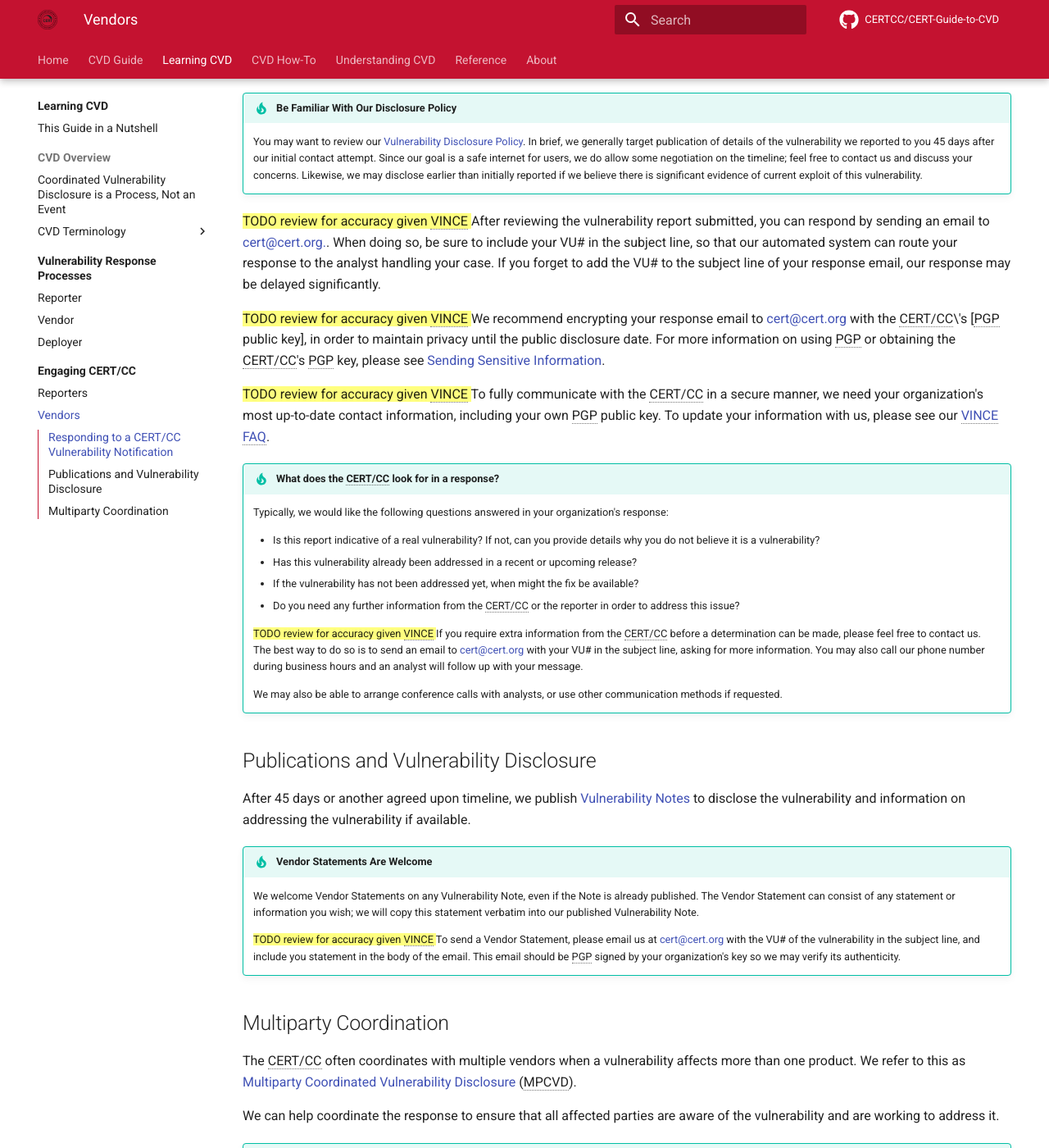
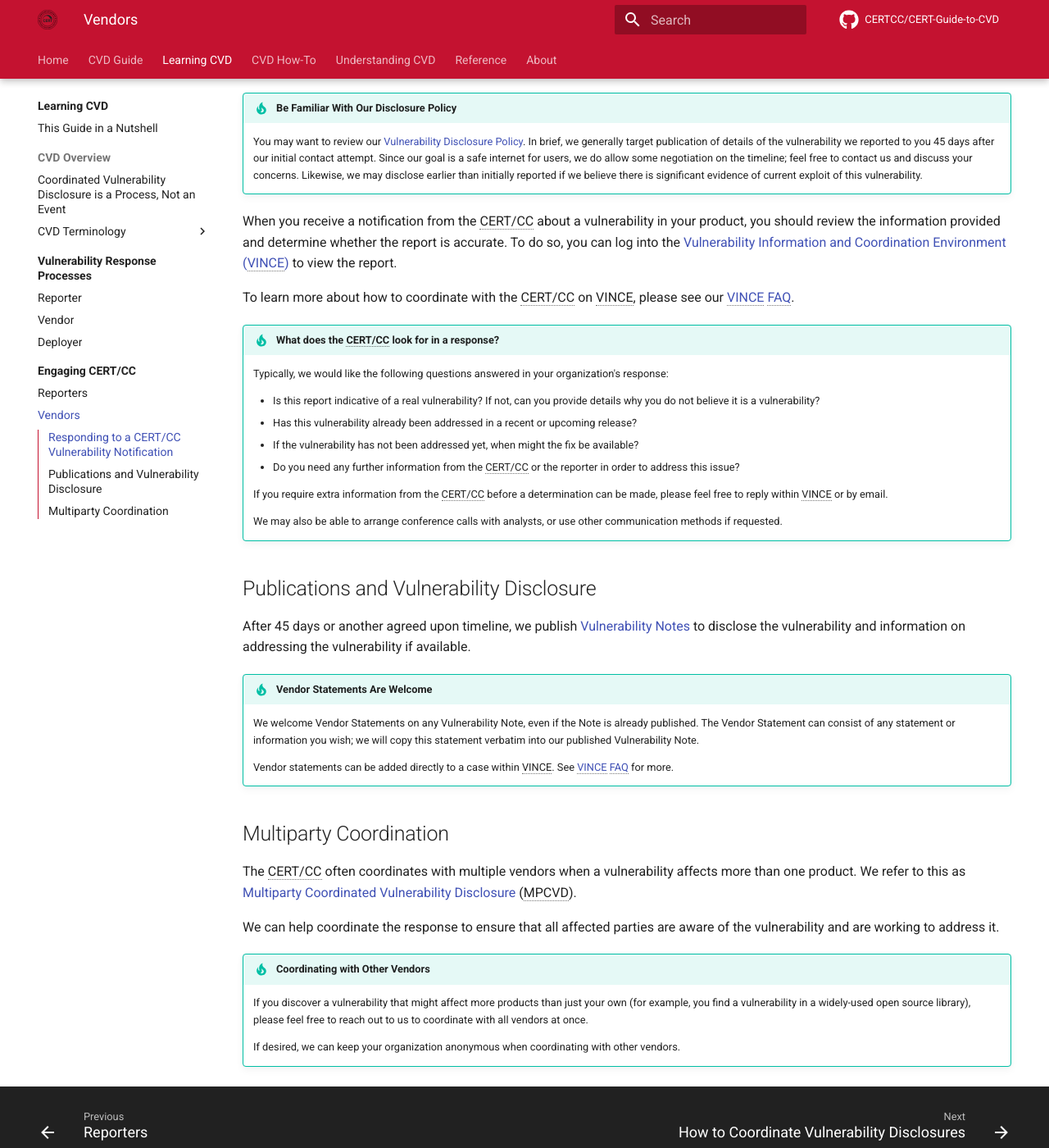
Before and after one commit to CERTCC/CERT-Guide-to-CVD, an MkDocs documentation site: the page built from docs/tutorials/coord_certcc/vendor.md, in a window 1280 px wide and 1400 px high, scrolled down 365 px. Shown: the whole window at 82% size. Built offline with MkDocs 1.6.1 and Material for MkDocs 9.7.7, drawn with Linux system fonts in a browser that asks for light colours; comment, search, counter and statistics services are not loaded; some of the changed text lies outside the part shown.

Commit message:
revise vendor advice

```diff
--- a/docs/tutorials/coord_certcc/vendor.md
+++ b/docs/tutorials/coord_certcc/vendor.md
@@ -12,25 +12,12 @@
 
 {% include-markdown "../../_includes/_certcc_policy_tip.md" heading-offset=1 %}
 
-{== TODO review for accuracy given VINCE ==}
-After reviewing the vulnerability report submitted, you can respond by
-sending an email to [cert@cert.org.](mailto:cert@cert.org).
-When doing so, be sure to include your VU# in the subject line, so that
-our automated system can route your response to the analyst handling
-your case. If you forget to add the VU# to the subject line of your
-response email, our response may be delayed significantly.
+When you receive a notification from the CERT/CC about a vulnerability in your product,
+you should review the information provided and determine whether the report is accurate.
+To do so, you can log into the
+[Vulnerability Information and Coordination Environment (VINCE)](https://www.kb.cert.org/vince/) to view the report.
 
-{== TODO review for accuracy given VINCE ==}
-We recommend encrypting your response email to
-[cert@cert.org](mailto:cert@cert.org) with the CERT/CC\'s [PGP public key], in order to
-maintain privacy until the public disclosure date. For more information
-on using PGP or obtaining the CERT/CC's PGP key, please see [Sending
-Sensitive Information](http://www.cert.org/contact/sensitive-information.cfm).
-
-{== TODO review for accuracy given VINCE ==}
-To fully communicate with the CERT/CC in a secure manner, we need your
-organization's most up-to-date contact information, including your own
-PGP public key. To update your information with us, please see our
+To learn more about how to coordinate with the CERT/CC on VINCE, please see our
 [VINCE FAQ](https://vuls.cert.org/confluence/display/VIN/Frequently+Asked+Questions).
 
 !!! tip "What does the CERT/CC look for in a response?"
@@ -47,13 +34,8 @@
     -   Do you need any further information from the CERT/CC or the reporter
     in order to address this issue?
 
-    {== TODO review for accuracy given VINCE ==}
     If you require extra information from the CERT/CC before a determination
-    can be made, please feel free to contact us. The best way to do so is to
-    send an email to [cert@cert.org](mailto:cert@cert.org)
-    with your VU# in the subject line, asking for more
-    information. You may also call our phone number during business hours
-    and an analyst will follow up with your message.
+    can be made, please feel free to reply within VINCE or by email.
 
     We may also be able to arrange conference calls with analysts, or use
     other communication methods if requested.
@@ -71,12 +53,8 @@
     or information you wish; we will copy this statement verbatim into our
     published Vulnerability Note.
 
-    {== TODO review for accuracy given VINCE ==}
-    To send a Vendor Statement, please email
-    us at [cert@cert.org](mailto:cert@cert.org) with the VU# of the vulnerability in the subject line,
-    and include you statement in the body of the email. This email should be
-    PGP signed by your organization's key so we may verify its
-    authenticity.
+    Vendor statements can be added directly to a case within VINCE.
+    See [VINCE FAQ](https://vuls.cert.org/confluence/display/VIN/Frequently+Asked+Questions) for more.
 
 ## Multiparty Coordination
 
@@ -93,6 +71,6 @@
     just your own (for example, you find a vulnerability in a widely-used
     open source library), please feel free to reach out to us to coordinate
     with all vendors at once.
-    {== TODO review for accuracy given VINCE ==}
+
     If desired, we can keep your organization anonymous when coordinating with other
     vendors.
```
